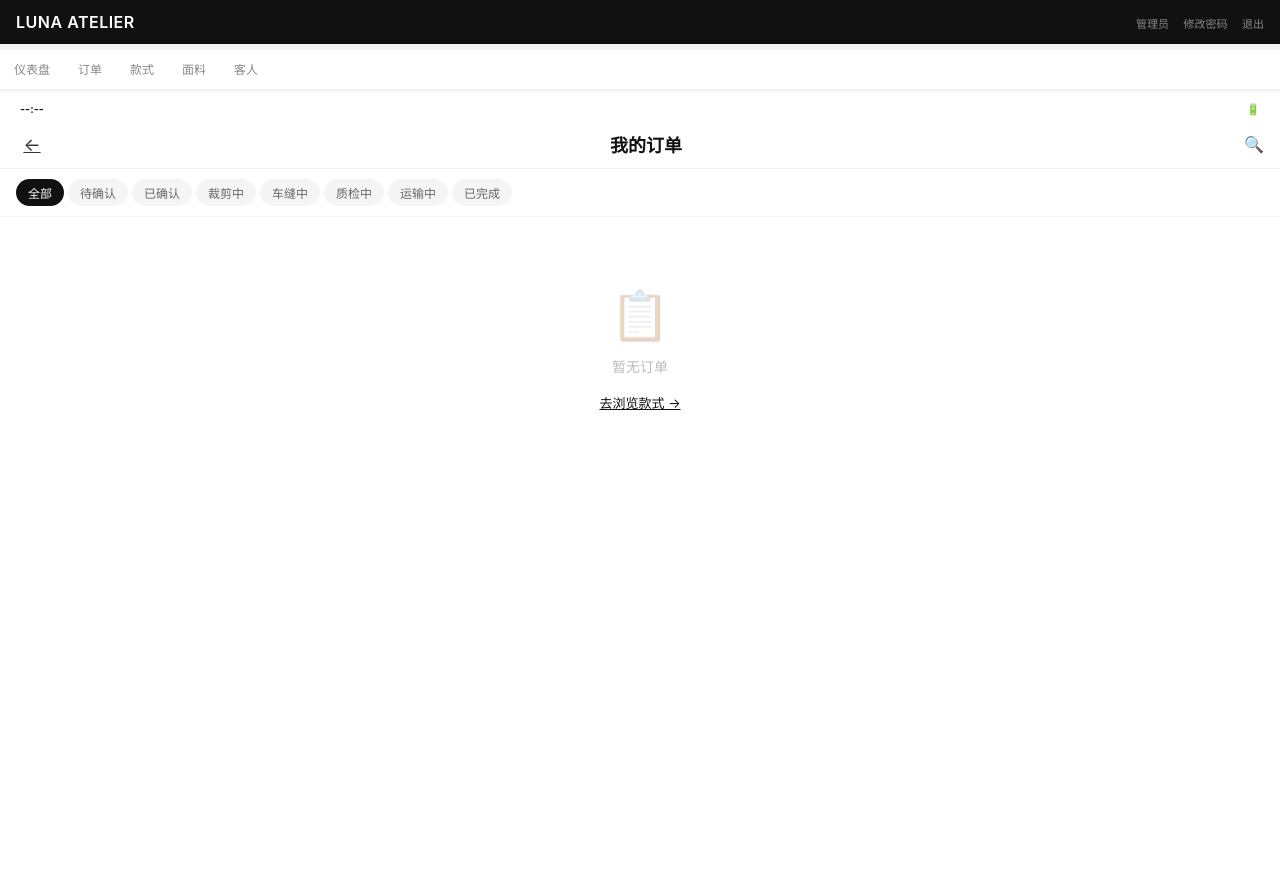
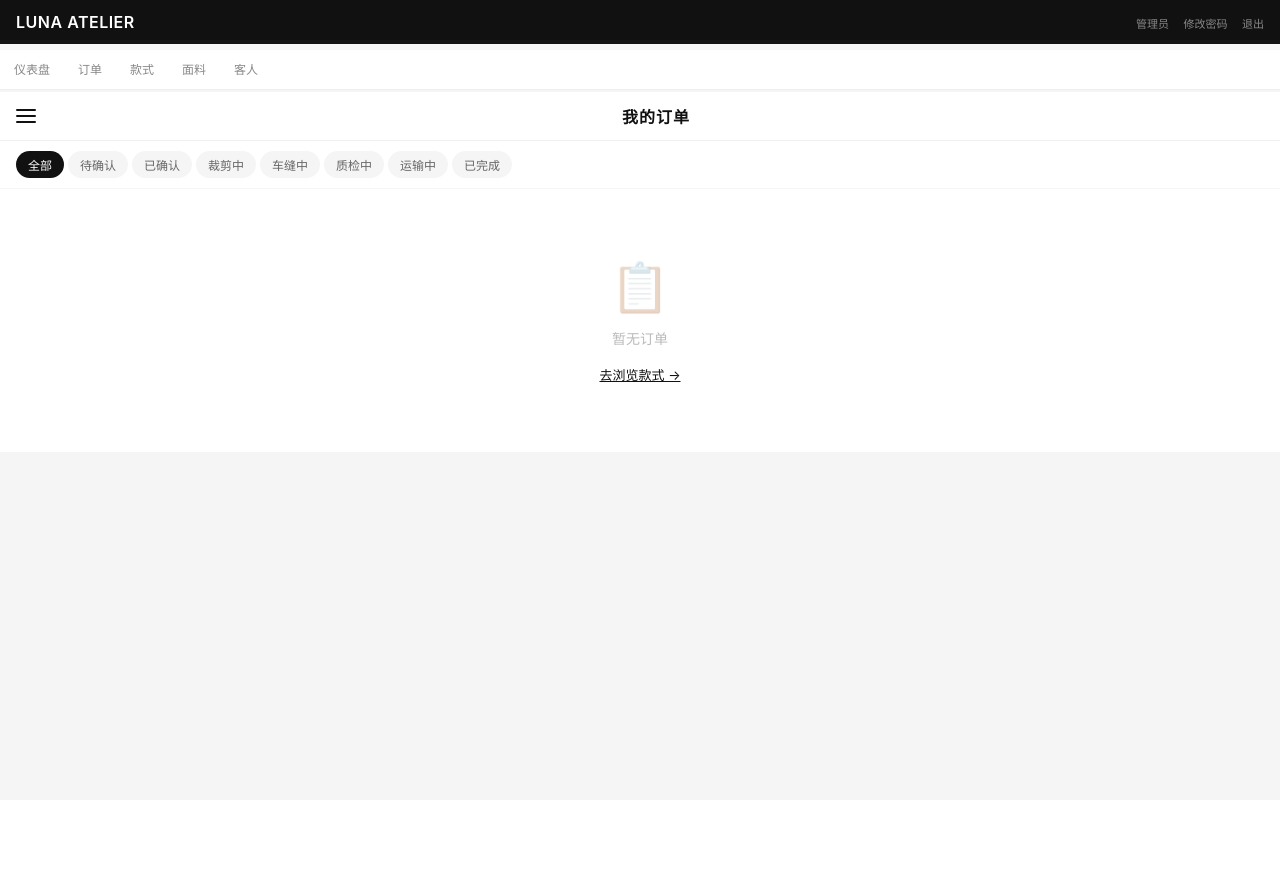
Before and after one commit to song-enzo/luna-atelier, a Flask app: page /guest/orders in a window 1280 px wide. After the commit the page ends 382 px from the top, so only its background shows below. Run offline with Flask 3, Linux system fonts and the light colour scheme; a user stored in the database is signed in; data that the repository does not hold is empty; some libraries are stand-ins or nearby versions.

Commit message:
订单页页眉与主页统一+侧边栏

```diff
--- a/templates/guest_orders.html
+++ b/templates/guest_orders.html
@@ -3,12 +3,45 @@
 {% block content %}
 {% set hide_alerts = true %}
 
-<div class="orders-wrap">
-  <div class="status-bar"><span>--:--</span><span>🔋</span></div>
+<!-- Sidebar Overlay -->
+<div class="sidebar-overlay" id="sidebarOverlay" onclick="closeSidebar()"></div>
+
+<!-- Sidebar Menu -->
+<div class="sidebar-menu" id="sidebarMenu">
+  <div class="brand">LUNA <span>ATELIER</span></div>
+  <div class="divider"></div>
+  <a href="{{ url_for('guest_styles') }}" class="cat-link" onclick="closeSidebar()">全部款式</a>
+  <a href="{{ url_for('guest_styles', cat='dress') }}" class="cat-link" onclick="closeSidebar()">连衣裙</a>
+  <a href="{{ url_for('guest_styles', cat='shirt') }}" class="cat-link" onclick="closeSidebar()">衬衫</a>
+  <a href="{{ url_for('guest_styles', cat='jacket') }}" class="cat-link" onclick="closeSidebar()">外套</a>
+  <a href="{{ url_for('guest_styles', cat='coat') }}" class="cat-link" onclick="closeSidebar()">大衣</a>
+  <a href="{{ url_for('guest_styles', cat='knitwear') }}" class="cat-link" onclick="closeSidebar()">针织衫</a>
+  <a href="{{ url_for('guest_styles', cat='trouser') }}" class="cat-link" onclick="closeSidebar()">裤装</a>
+  <a href="{{ url_for('guest_styles', cat='skirt') }}" class="cat-link" onclick="closeSidebar()">裙装</a>
+  <a href="{{ url_for('guest_styles', cat='suit') }}" class="cat-link" onclick="closeSidebar()">套装</a>
+  <div class="divider"></div>
+  <a href="{{ url_for('guest_orders') }}" class="cat-link active">📋 我的订单</a>
+  <div class="divider"></div>
+  <a href="{{ url_for('logout') }}" class="cat-link" onclick="closeSidebar()">🚪 退出登录</a>
+</div>
+
+<style>
+.sidebar-overlay { position:fixed; inset:0; background:rgba(0,0,0,0.5); z-index:999; display:none; }
+.sidebar-overlay.active { display:block; }
+.sidebar-menu { position:fixed; left:-280px; top:0; bottom:0; width:280px; background:#fff; z-index:1000; transition:left 0.3s ease; padding:20px; overflow-y:auto; }
+.sidebar-menu.active { left:0; }
+.sidebar-menu .brand { font-size:18px; font-weight:700; margin-bottom:20px; letter-spacing:1px; }
+.sidebar-menu .brand span { color:#c9a96e; }
+.sidebar-menu .cat-link { display:block; padding:10px 0; font-size:14px; color:#333; text-decoration:none; border-bottom:1px solid #f5f5f5; }
+.sidebar-menu .cat-link:hover { color:#111; font-weight:600; }
+.sidebar-menu .cat-link.active { font-weight:700; color:#111; }
+.sidebar-menu .divider { height:1px; background:#eee; margin:12px 0; }
+</style>
+
 <div class="top-nav">
-    <a href="{{ url_for('guest_styles') }}" class="back-btn">←</a>
-    <div style="font-size:18px;font-weight:600;">我的订单</div>
-    <div class="icons"><span>🔍</span></div>
+  <div class="menu" onclick="toggleSidebar()"><span></span><span></span><span></span></div>
+  <div class="brand-sm">我的订单</div>
+  <div class="icons"></div>
 </div>
 
 <div class="cat-strip">
@@ -49,12 +82,22 @@
     </div>
     {% endfor %}
   {% else %}
-    <div class="empty-state">
+  <div class="empty-state" style="padding:60px 16px;">
     <div class="icon">📋</div>
     暂无订单<br><br>
     <a href="{{ url_for('guest_styles') }}" style="color:#111;font-size:13px;">去浏览款式 →</a>
   </div>
   {% endif %}
 </div>
-</div>
+
+<script>
+function toggleSidebar(){
+  document.getElementById('sidebarOverlay').classList.toggle('active');
+  document.getElementById('sidebarMenu').classList.toggle('active');
+}
+function closeSidebar(){
+  document.getElementById('sidebarOverlay').classList.remove('active');
+  document.getElementById('sidebarMenu').classList.remove('active');
+}
+</script>
 {% endblock %}
```
Lines whose indentation alone changed are shown as unchanged.
